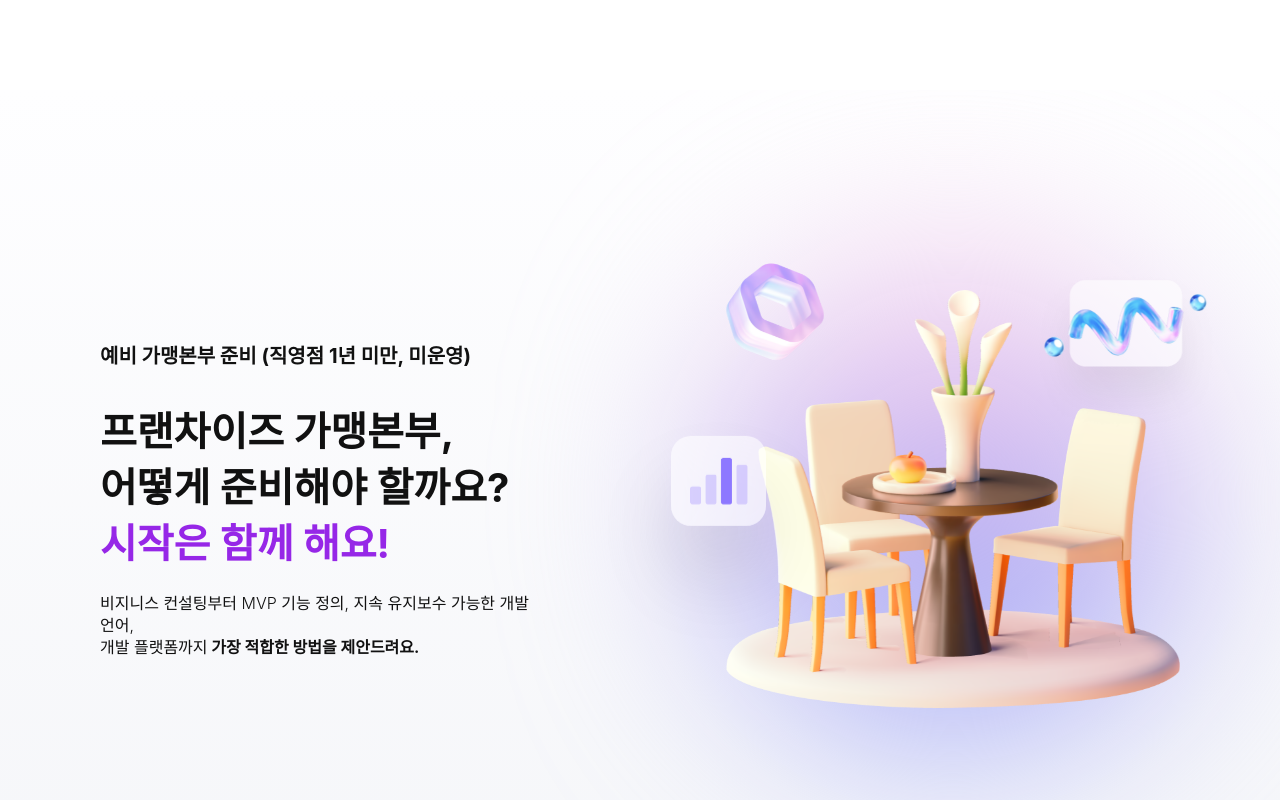
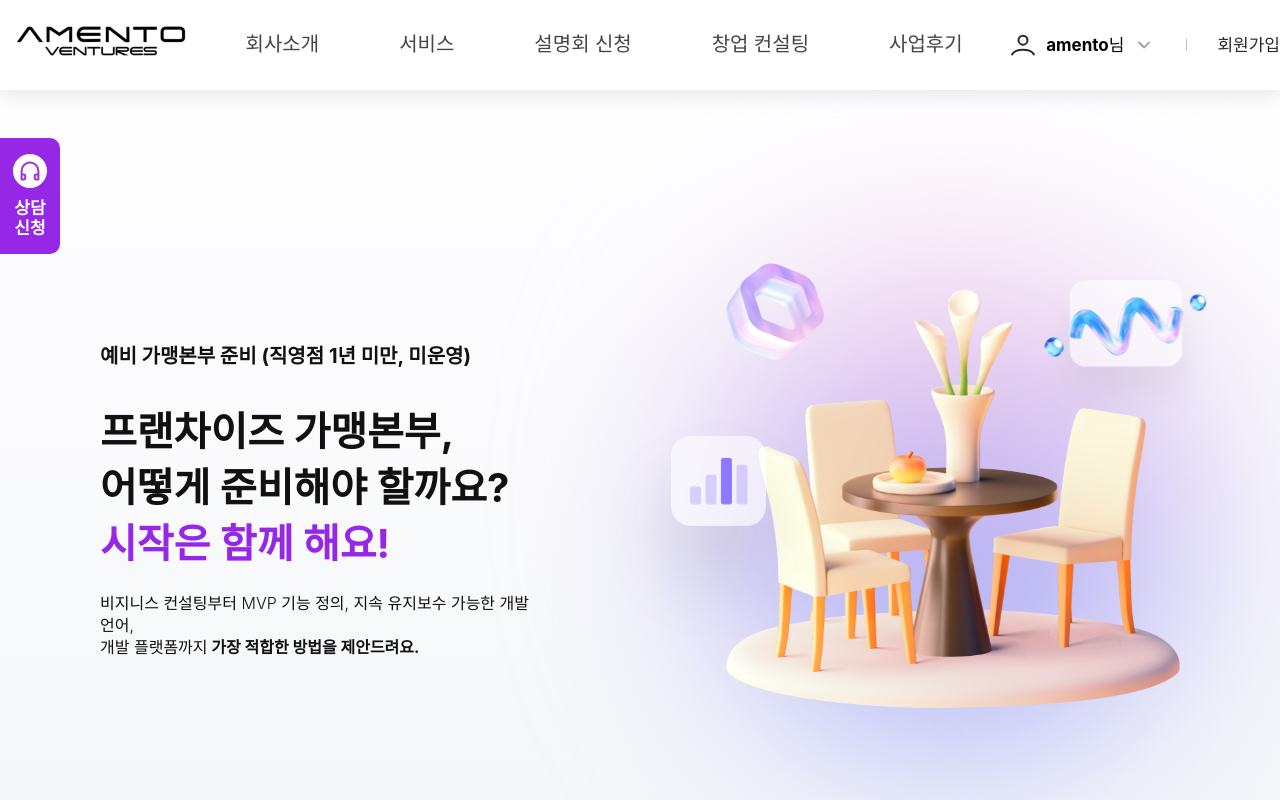
Before and after one commit to kimyeji89/amento, a React (Create React App) app: page / in a window 1280 px wide. Shown: the top 800 px of the page. Built offline with nearby package versions, Linux system fonts and the light colour scheme; a web font is replaced by a local one.

Commit message:
[MOD] 헤더 푸터 주석 해제

```diff
--- a/src/App.js
+++ b/src/App.js
@@ -41,8 +41,8 @@ function App() {
     <>
       <Router>
         <ScrollToTop />
-        {/* <Header /> */}
-        {/* <SidePopUp /> */}
+        <Header />
+        <SidePopUp />
         <Routes>
           <Route path="/" element={<HomePage />} />
           <Route path="/processCate" element={<ProcessCatePage />} />
@@ -87,7 +87,7 @@ function App() {
             element={<BusinessReviewDetailPage />}
           />
         </Routes>
-        {/* <Footer /> */}
+        <Footer />
       </Router>
     </>
   );
```
